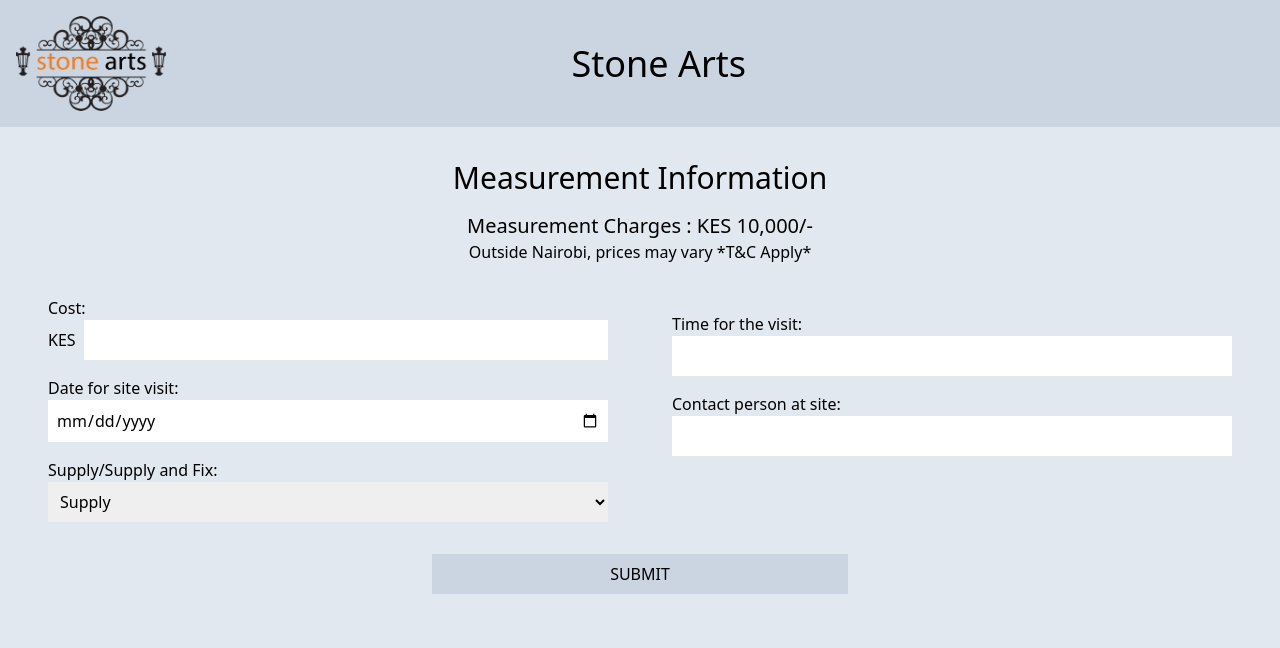
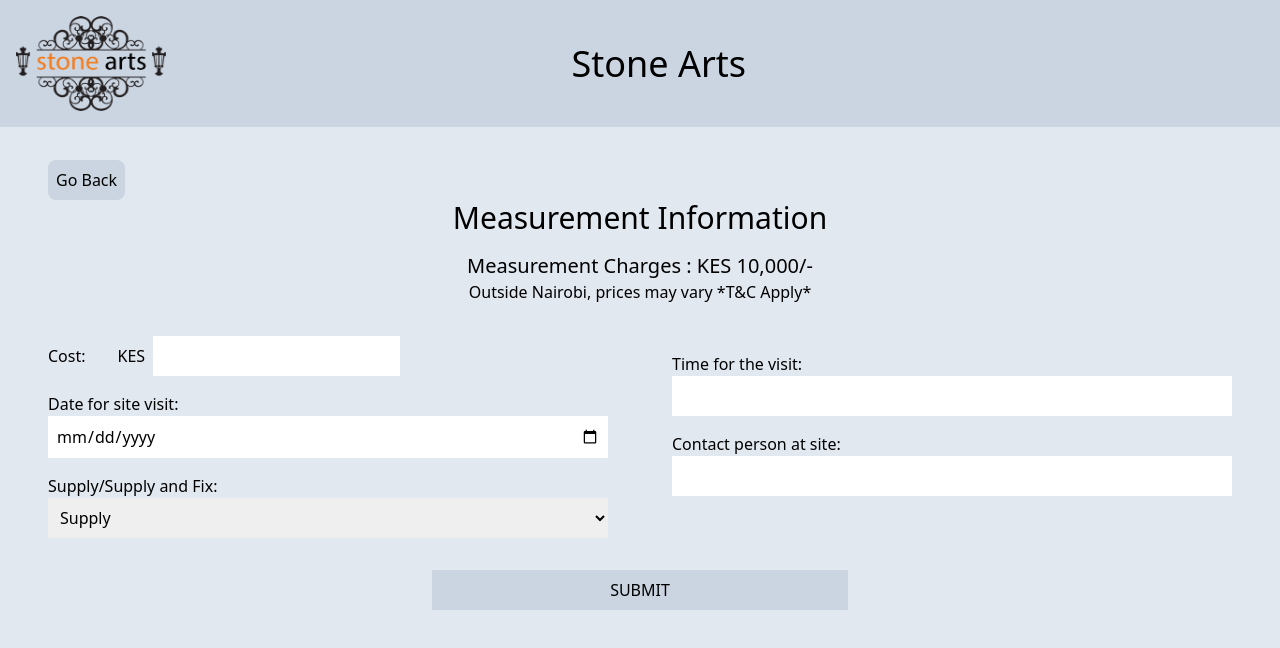
Before and after one commit to stoneartstech/stone-arts, a Next.js app: page /measurement in a window 1280 px wide. Shown: the top 648 px of the page. Built offline with nearby package versions, Linux system fonts and the light colour scheme; no server answers.

Commit message:
temp back button added

```diff
--- a/pages/measurement.js
+++ b/pages/measurement.js
@@ -47,16 +47,23 @@ export default function measurement() {
     }
     return <> {!loading && (
         <div className='flex flex-col items-center'>
+            <div className='w-full pl-8'>
+                <button className='bg-slate-300 p-2 rounded-lg'
+                    onClick={() => router.back()}>
+                    Go Back
+                </button>
+            </div>
             <p className='text-3xl'>Measurement Information</p>
             <p className='text-xl mt-4'>Measurement Charges : KES 10,000/-</p>
             <p className=''>Outside Nairobi, prices may vary *T&C Apply*</p>
             <div className='flex flex-col sm:flex-row p-8 gap-16 w-full'>
                 <div className='flex flex-col w-full'>
-                    <p className=''>Cost:</p>
+
                     <div className='flex items-center'>
+                        <p className='mr-8'>Cost:</p>
                         <p className='mr-2'>KES</p>
-                        <input type="text" value={cost} onChange={(e) => setCost(e.target.value)}
-                            className=' p-2 w-full ' />
+                        <input type="number" value={cost} onChange={(e) => setCost(e.target.value)}
+                            className=' p-2 ' />
                     </div>
 
 
--- a/styles/globals.css
+++ b/styles/globals.css
@@ -1,3 +1,12 @@
 @tailwind base;
 @tailwind components;
 @tailwind utilities;
+
+@layer base {
+
+    input[type="number"]::-webkit-inner-spin-button,
+    input[type="number"]::-webkit-outer-spin-button {
+        -webkit-appearance: none;
+        margin: 0;
+    }
+}
```
